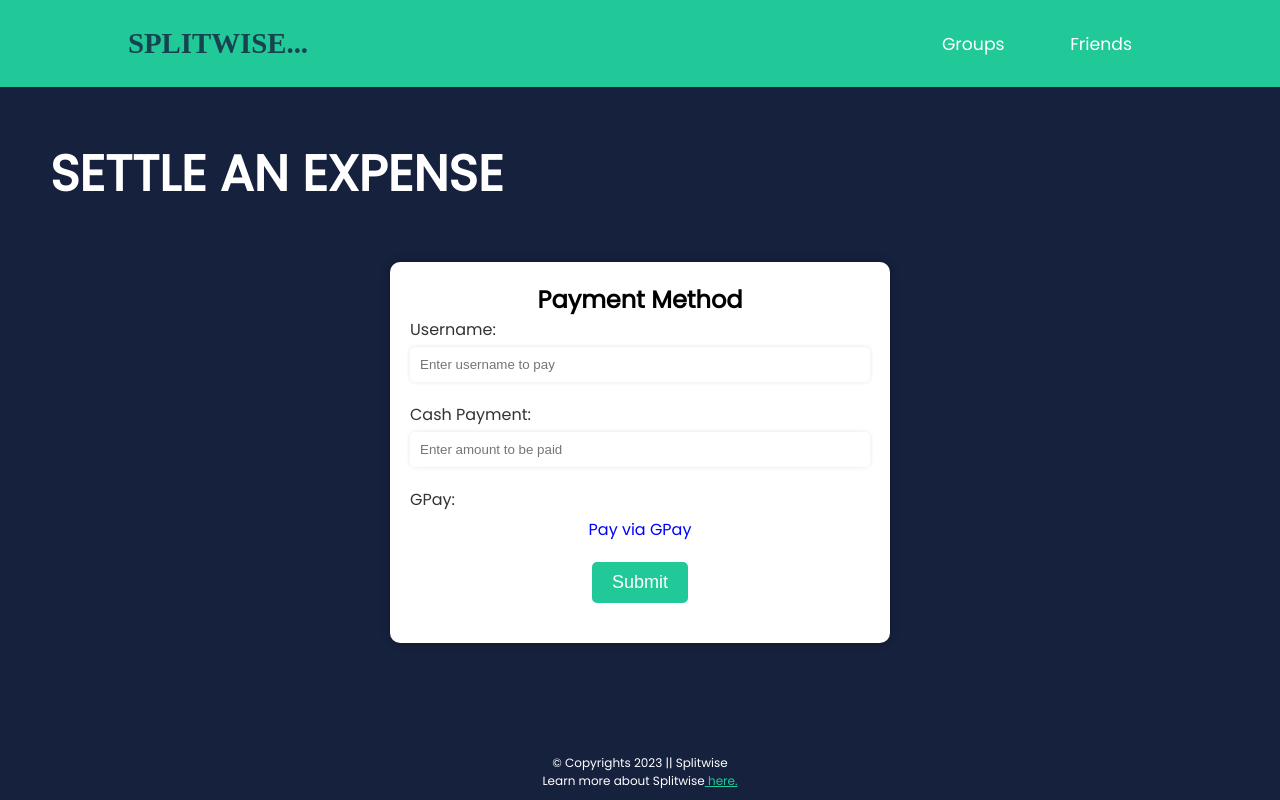
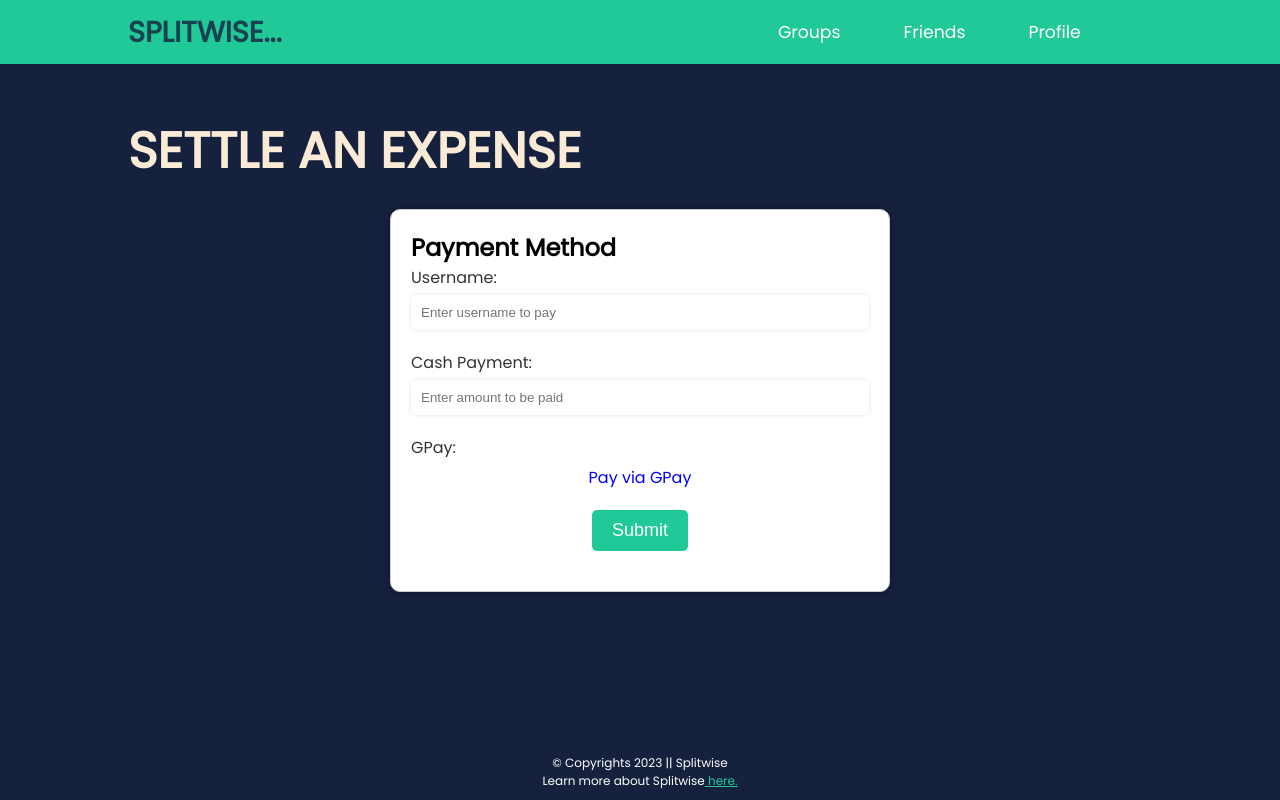
Before and after one commit to jayanth260/ISS_Hackathon_Team21, a Flask app: page /Settle in a window 1280 px wide. Run offline with Flask 3, Linux system fonts and the light colour scheme; some web fonts are replaced.

Commit message:
Update Settle.html

```diff
--- a/templates/Settle.html
+++ b/templates/Settle.html
@@ -2,14 +2,14 @@
 
 <head>
     <title>Dashboard</title>
-    <link rel="stylesheet" href="/static/expense.css">
+    <link rel="stylesheet" href="/static/style.css">
 </head>
 
 <body>
     <header>
         <p class="logo">SPLITWISE...</p>
         <div class="links">
-            <!-- <span><a href='../../activity.html'>Activity</a></span> -->
+            <span><a href="{{url_for('Profile')}}" >Profile</a></span>
             <span><a href="{{url_for('Friends')}}">Friends</a></span>
             <span><a href="{{url_for('Groups')}}">Groups</a></span>
         </div>
@@ -46,6 +46,6 @@
 
     <footer>
         <div class="footer-copy">&#169; Copyrights 2023 || Splitwise</div>
-        <div class="footer-about">Learn more about Splitwise<a href='./home.html'> here.</a></div>
+        <div class="footer-about">Learn more about Splitwise<a href="{{url_for('Home')}}"> here.</a></div>
     </footer>
 </body>
```
